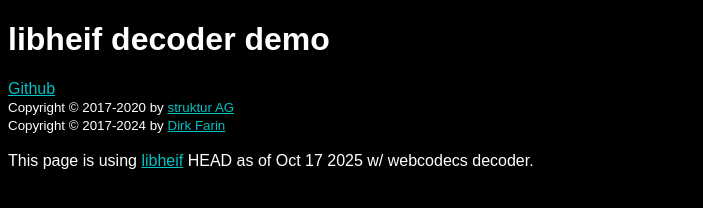
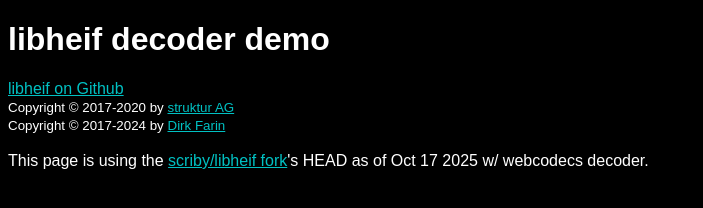
Before and after one commit to scriby/scriby.github.io, a plain HTML site: page libheif/index.html in a window 1280 px wide. Shown: the whole page, without its empty margins (0-703 px from the left). Drawn offline with Linux system fonts and the light colour scheme; no server answers.

Commit message:
Update links again

```diff
--- a/libheif/index.html
+++ b/libheif/index.html
@@ -32,10 +32,10 @@
 </head>
 <body>
 <h1>libheif decoder demo</h1>
-<a href="https://github.com/scriby/libheif">Github</a>
+<a href="https://github.com/strukturag/libheif">libheif on Github</a>
 <div><small>Copyright &copy; 2017-2020 by <a href="http://www.struktur.de">struktur AG</a></small></div>
 <div><small>Copyright &copy; 2017-2024 by <a href="https://dirk-farin.net">Dirk Farin</a></small></div>
-<div><br>This page is using <a href="https://github.com/scriby/libheif">libheif</a> HEAD as of Oct 17 2025 w/ webcodecs decoder.</div>
+<div><br>This page is using the <a href="https://github.com/scriby/libheif">scriby/libheif fork</a>'s HEAD as of Oct 17 2025 w/ webcodecs decoder.</div>
 <div id="form" class="hidden">
     <div>
         Select HEIF image file to display:
```
